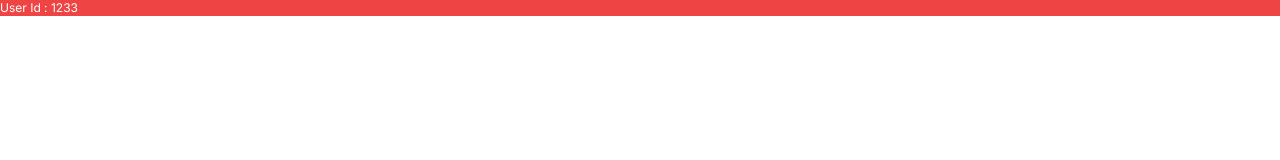
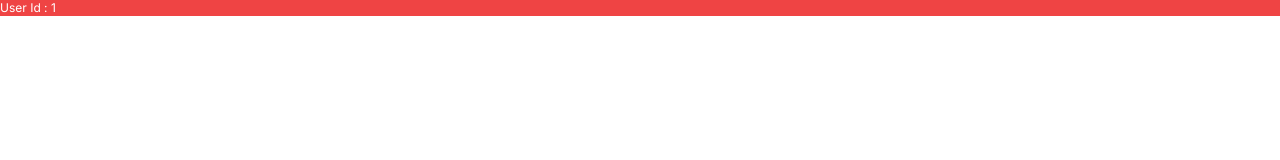
Before and after one commit to Aadilkhan12/my_miro, a Next.js app: page /user/1 in a window 1280 px wide. Shown: the top 160 px of the page. Built offline with nearby package versions, Linux system fonts and the light colour scheme.

Commit message:
set params of folder

```diff
--- a/app/(user)/user/[UserId]/page.tsx
+++ b/app/(user)/user/[UserId]/page.tsx
@@ -1,13 +1,13 @@
 interface userIdParamsProps {
     params:{
-        userId:string,
+      UserId:string,
     };
 };
 const page = ({ params, }: userIdParamsProps) => {
   const temp:string="1233"
   return (
     <div className="text-white bg-red-500 text-xs">
-      User Id : {temp}{params.userId}
+      User Id : {params.UserId}
     </div>
   );
 };
```
